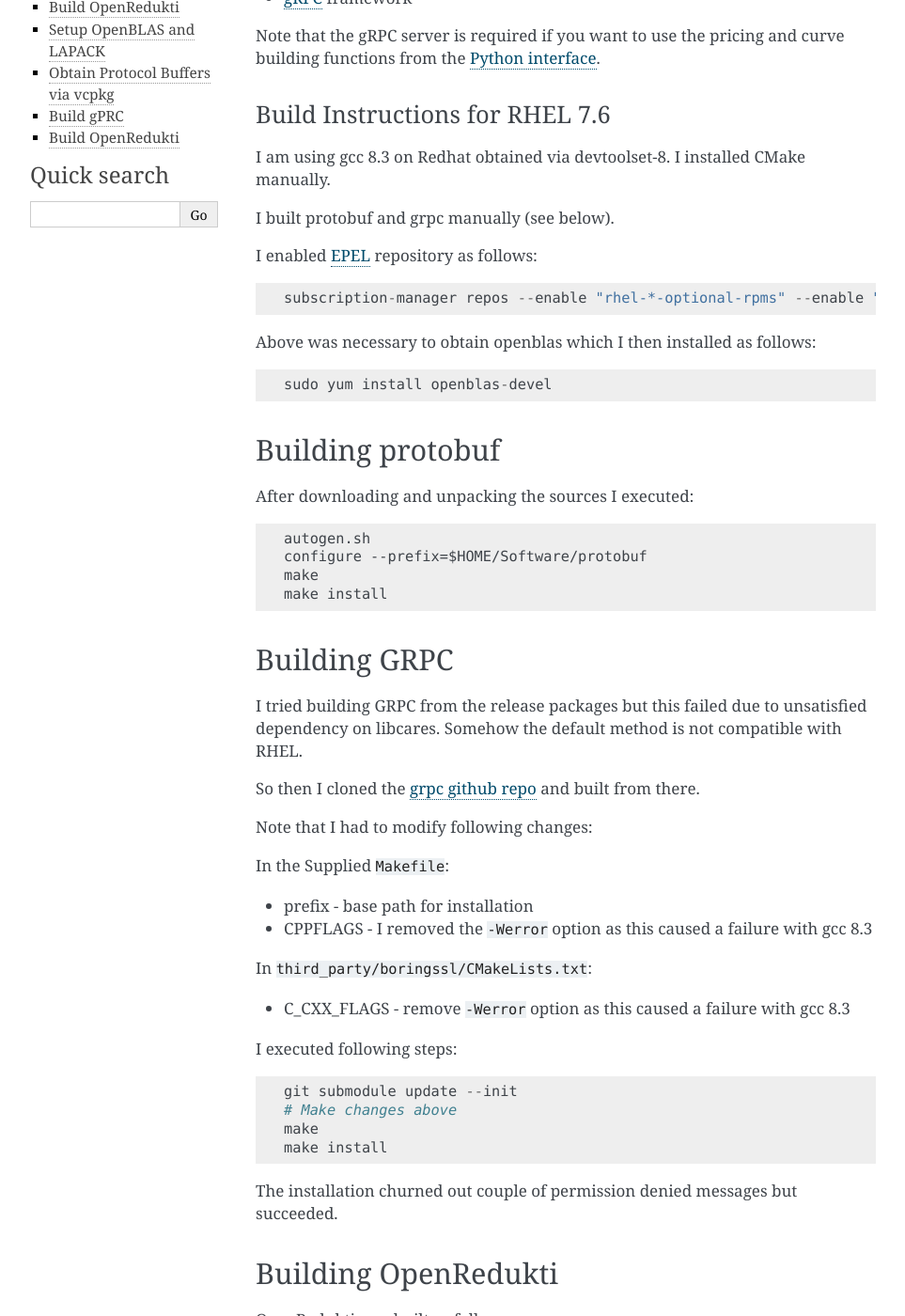
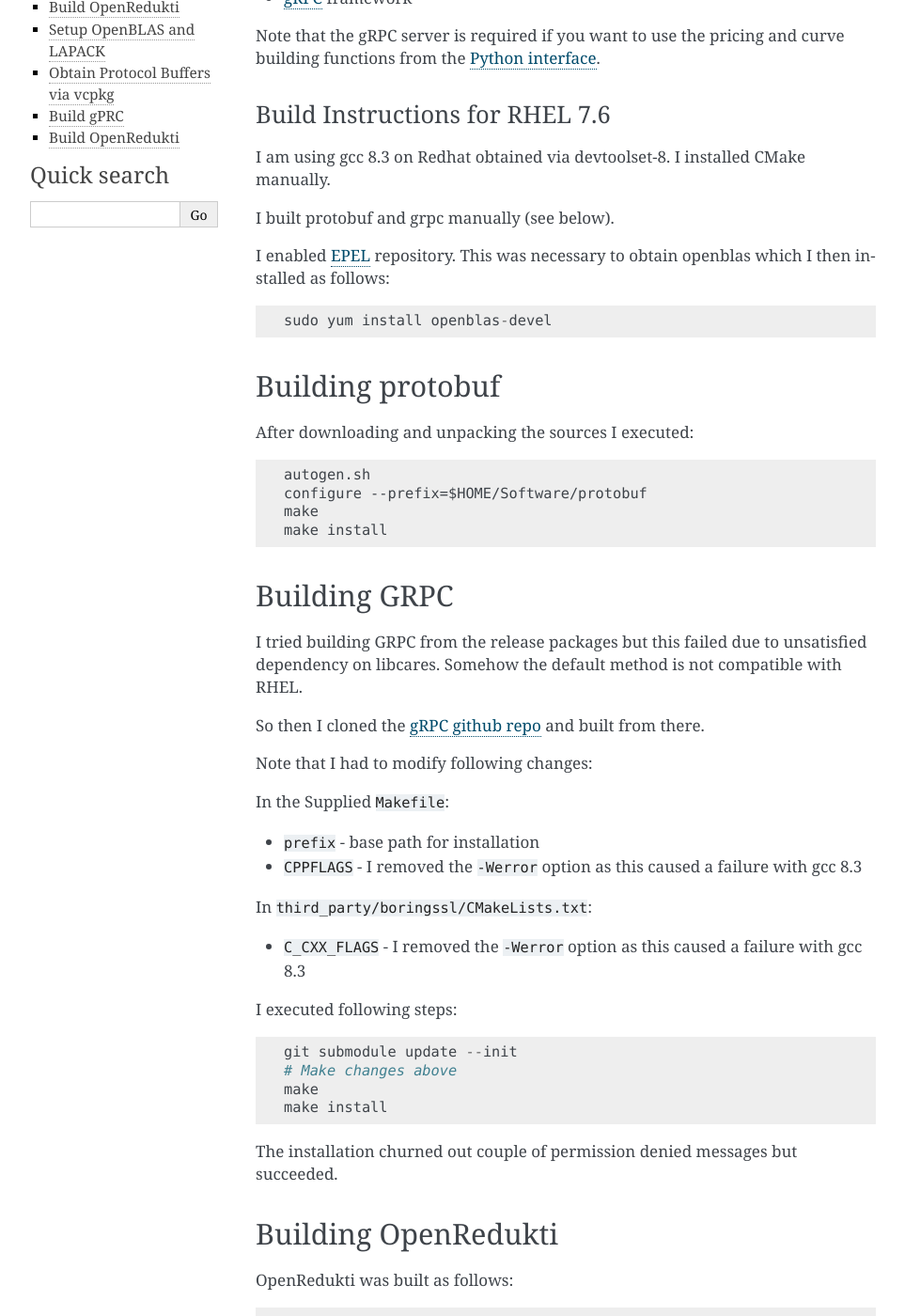
Before and after one commit to redukti/OpenRedukti, a Sphinx documentation site: the page built from docs/openredukti-building.rst, in a window 1280 px wide and 1400 px high, scrolled down 407 px. Shown: the whole window at 94% size, without its empty margins (148-1111 px from the left). Built offline with Sphinx 7.4.7, drawn with Linux system fonts in a browser that asks for light colours; formulas are drawn with MathJax 3; some of the changed text lies outside the part shown.

Commit message:
Update openredukti-building.rst

```diff
--- a/docs/openredukti-building.rst
+++ b/docs/openredukti-building.rst
@@ -25,11 +25,7 @@
 
 I built protobuf and grpc manually (see below).
 
-I enabled `EPEL <https://fedoraproject.org/wiki/EPEL>`_ repository as follows::
-
-  subscription-manager repos --enable "rhel-*-optional-rpms" --enable "rhel-*-extras-rpms"  --enable "rhel-ha-for-rhel-*-server-rpms"
-
-Above was necessary to obtain openblas which I then installed as follows::
+I enabled `EPEL <https://fedoraproject.org/wiki/EPEL>`_ repository. This was necessary to obtain openblas which I then installed as follows::
 
   sudo yum install openblas-devel
 
@@ -48,18 +44,18 @@
 
 I tried building GRPC from the release packages but this failed due to unsatisfied dependency on libcares. Somehow the default method is not compatible with RHEL.
 
-So then I cloned the `grpc github repo <https://github.com/grpc/grpc>`_ and built from there.
+So then I cloned the `gRPC github repo <https://github.com/grpc/grpc>`_ and built from there.
 
 Note that I had to modify following changes:
 
 In the Supplied ``Makefile``:
 
-* prefix - base path for installation
-* CPPFLAGS - I removed the ``-Werror`` option as this caused a failure with gcc 8.3
+* ``prefix`` - base path for installation
+* ``CPPFLAGS`` - I removed the ``-Werror`` option as this caused a failure with gcc 8.3
 
 In ``third_party/boringssl/CMakeLists.txt``:
 
-* C_CXX_FLAGS - remove ``-Werror`` option as this caused a failure with gcc 8.3
+* ``C_CXX_FLAGS`` - I removed the ``-Werror`` option as this caused a failure with gcc 8.3
 
 I executed following steps::
 
@@ -75,11 +71,11 @@
 
 OpenRedukti was built as follows::
 
-	mkdir build
-	cd build
-	cmake -DGRPC_SERVER=ON -DProtobuf_ROOT=~/Software/protobuf -DCMAKE_INSTALL_PREFIX=~/Software/redukti -DGRPC_ROOT=~/Software/grpc ..
+  mkdir build
+  cd build
+  cmake -DGRPC_SERVER=ON -DProtobuf_ROOT=~/Software/protobuf -DCMAKE_INSTALL_PREFIX=~/Software/redukti -DGRPC_ROOT=~/Software/grpc ..
 
-You can omit the GRPC_SERVER option if that is not needed.
+You can omit the ``GRPC_SERVER`` option if that is not needed.
 
 Build Instructions for Ubuntu Linux 18.04 LTS
 =============================================
```
